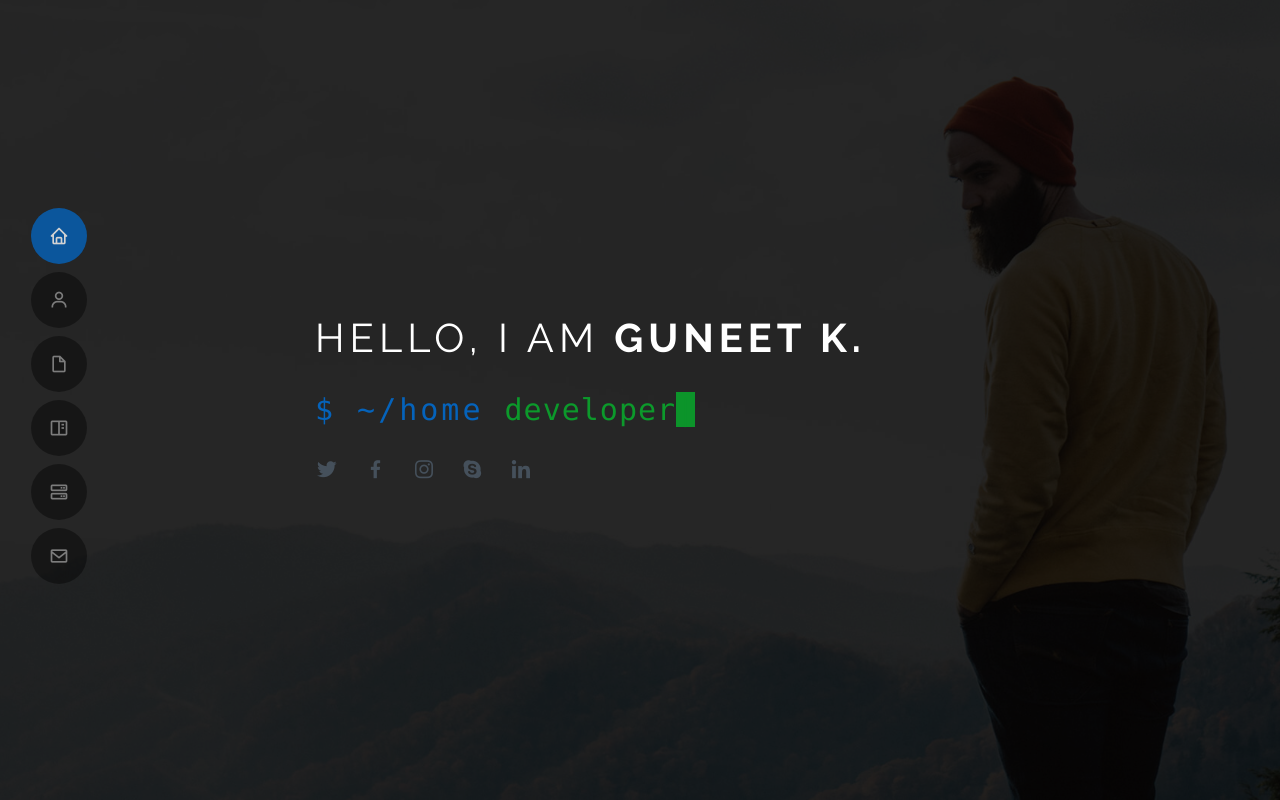
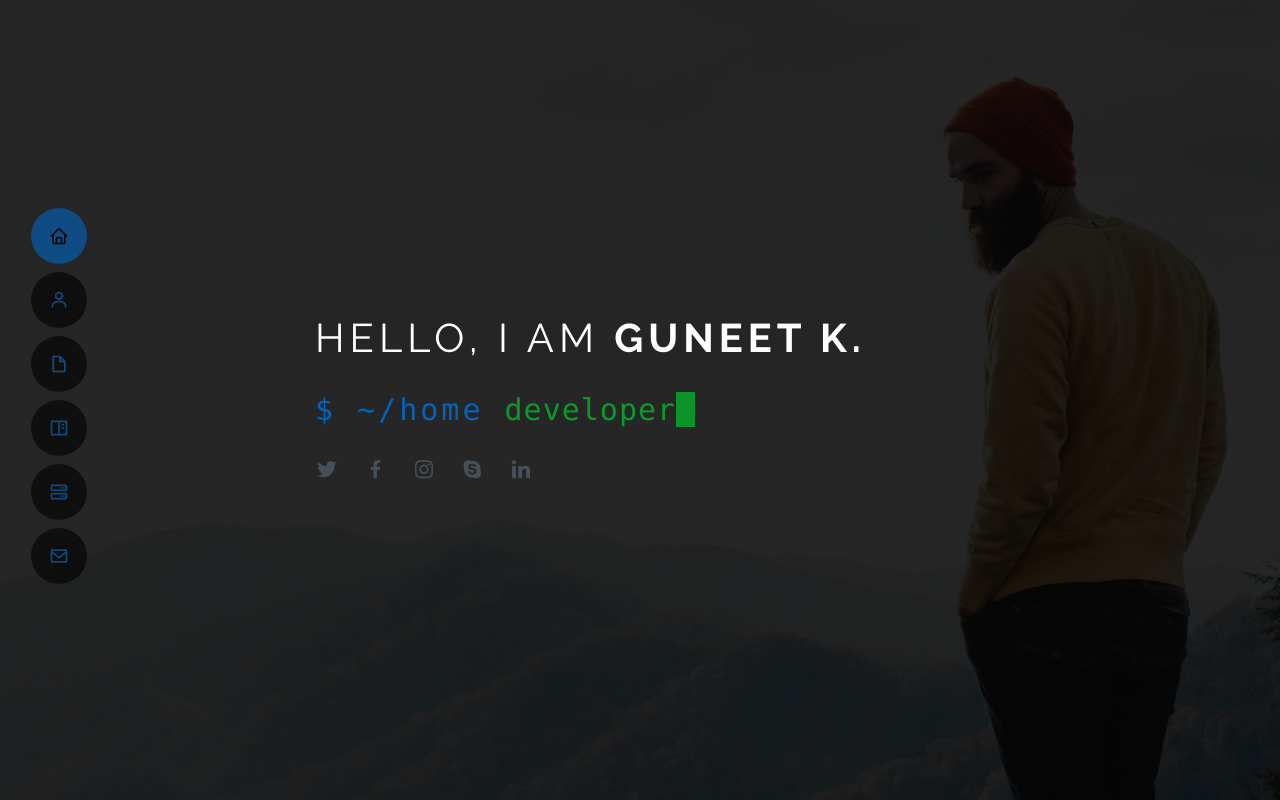
Before and after one commit to Guneetkaur03/myPortfolio, a plain HTML site: page Light/index.html in a window 1280 px wide. Shown: the top 800 px of the page. Drawn offline with nearby package versions, Linux system fonts and the light colour scheme.

Commit message:
modified navbar

```diff
--- a/Light/assets/css/style.css
+++ b/Light/assets/css/style.css
@@ -171,14 +171,14 @@ h6 {
 .nav-menu a:focus {
   display: flex;
   align-items: center;
-  color: #fff;
+  color: #0563bb;
   padding: 10px 18px;
   margin-bottom: 8px;
   transition: 0.2s;
   font-size: 15px;
   border-radius: 50px;
   background: #000;
-  opacity: 0.4;
+  opacity: 0.6;
   height: 56px;
   width: 100%;
   overflow: hidden;
@@ -213,22 +213,24 @@ h6 {
 .nav-menu .active,
 .nav-menu .active:focus,
 .nav-menu li:hover>a {
-  color: #fff;
-  background: #0563bb;
+  color: #000;
   opacity: 0.8;
+  background-color: rgba(5, 99, 187, 0.8);
+  /* background: #0563bb;*/
+
 }
 
 .nav-menu a:hover span,
 .nav-menu .active span,
 .nav-menu .active:focus span,
 .nav-menu li:hover>a span {
-  color: #fff;
+  color: #000;
 }
 
 .nav-menu a:hover,
 .nav-menu li:hover>a {
   width: 100%;
-  color: #fff;
+  color: #000;
 }
 
 .nav-menu a:hover span,
```
